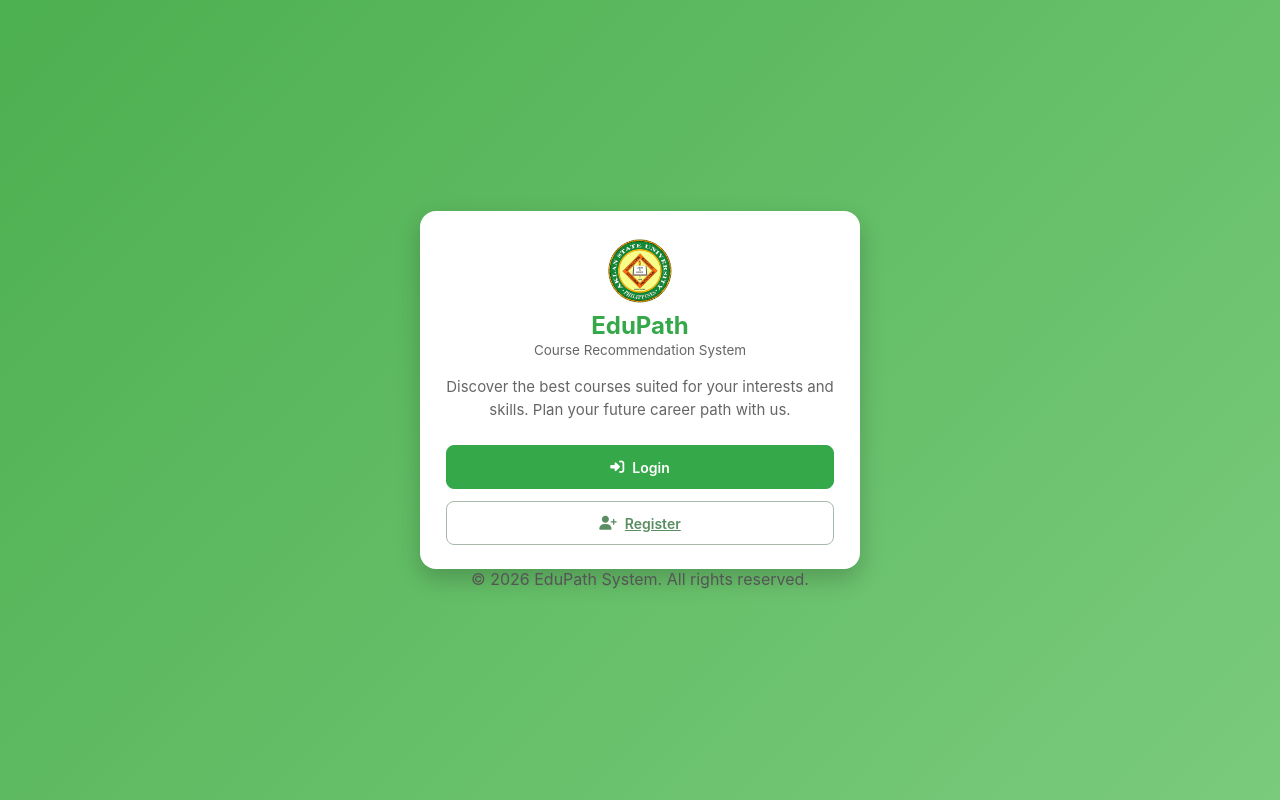
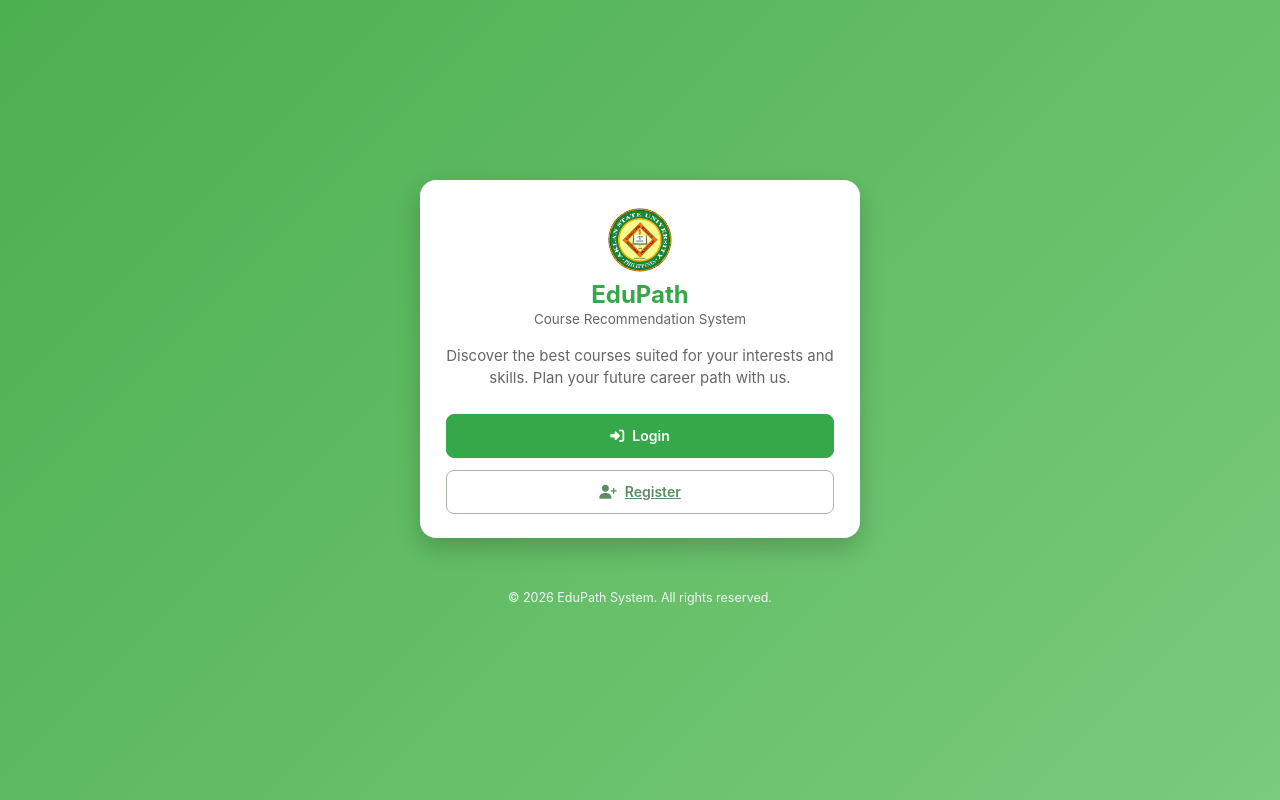
Before and after one commit to KirkMH/edupath, a Django app: page / in a window 1280 px wide. Run offline with Django 5.2, Linux system fonts and the light colour scheme.

Commit message:
Adjusted the footer of login and register pages.

```diff
--- a/static/css/auth.css
+++ b/static/css/auth.css
@@ -307,10 +307,12 @@ body.auth-body {
     color: #35a84a;
 }
 
-.auth-footer {
+.auth-footer,
+footer.footer,
+.footer {
     margin-top: 20px;
     color: rgba(255, 255, 255, 0.9);
-    font-size: 12px;
+    font-size: 12.5px;
     text-align: center;
 }
 
--- a/templates/index.html
+++ b/templates/index.html
@@ -14,8 +14,10 @@
         href="https://cdnjs.cloudflare.com/ajax/libs/font-awesome/6.7.2/css/all.min.css"
     >
 
-    <!-- Auth CSS -->
+    <!-- Auth CSS & Common CSS -->
+    <link rel="stylesheet" href="{% static 'css/common.css' %}">
     <link rel="stylesheet" href="{% static 'css/auth.css' %}">
+
 </head>
 
 <body class="auth-body">
--- a/templates/signin.html
+++ b/templates/signin.html
@@ -14,8 +14,10 @@
         href="https://cdnjs.cloudflare.com/ajax/libs/font-awesome/6.7.2/css/all.min.css"
     >
 
-    <!-- Auth CSS -->
+    <!-- Auth CSS & Common CSS -->
+    <link rel="stylesheet" href="{% static 'css/common.css' %}">
     <link rel="stylesheet" href="{% static 'css/auth.css' %}">
+
 </head>
 
 <body class="auth-body">
--- a/templates/signup.html
+++ b/templates/signup.html
@@ -14,8 +14,10 @@
         href="https://cdnjs.cloudflare.com/ajax/libs/font-awesome/6.7.2/css/all.min.css"
     >
 
-    <!-- Auth CSS -->
+    <!-- Auth CSS & Common CSS -->
+    <link rel="stylesheet" href="{% static 'css/common.css' %}">
     <link rel="stylesheet" href="{% static 'css/auth.css' %}">
+
 </head>
 
 <body class="auth-body">
```
Also changed, not shown: db.sqlite3, 1 other file.
